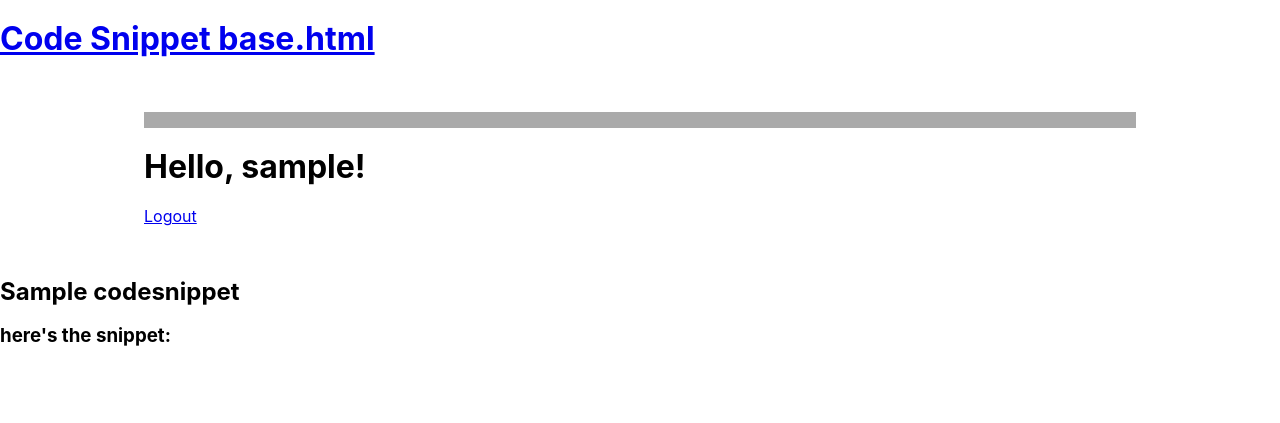
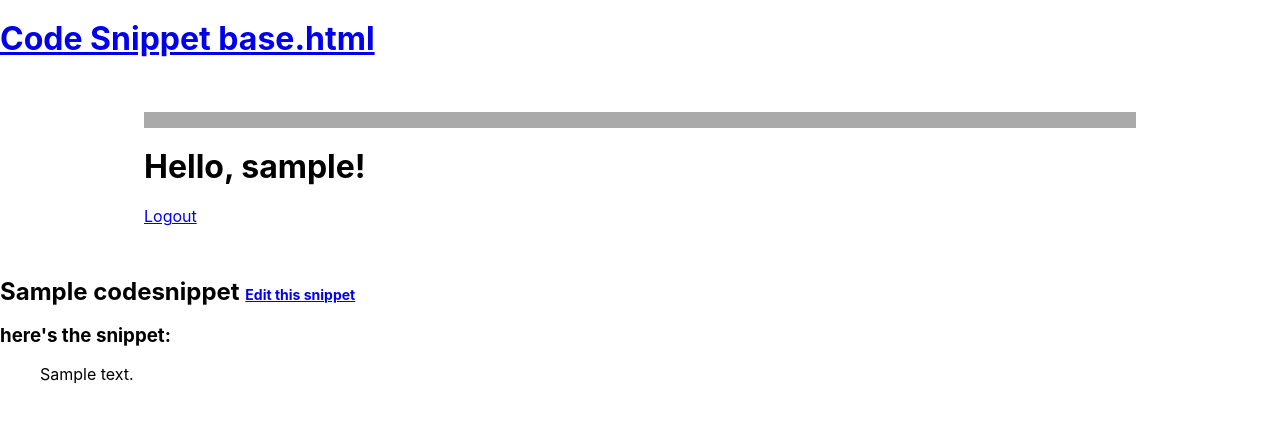
Before and after one commit to momentum-team-1/django-from-scratch-Aaron-1453, a Django app: page /code_snippet/1/ in a window 1280 px wide. Shown: the top 423 px of the page. Run offline with Django 3.2, Linux system fonts and the light colour scheme; a user stored in the database is signed in; tables that the repository leaves empty hold one stand-in row (values such as "Sample post").

Commit message:
edit complete

```diff
--- a/Jango/urls.py
+++ b/Jango/urls.py
@@ -26,8 +26,7 @@ urlpatterns = [
     path('accounts/', include('registration.backends.simple.urls')),
     path('code_snippet/<int:snippet_pk>/', code_snippet_views.snippet_detail, name='snippet_detail'),
     path('code_snippet/add_new_snippet', code_snippet_views.add_new_snippet, name="add_new_snippet"),
-
-
+    path('snippets/<int:snippet_pk>/edit_snippet/', code_snippet_views.edit_snippet, name='edit_snippet'),
 ]
 
 if settings.DEBUG:
--- a/code_snippet/views.py
+++ b/code_snippet/views.py
@@ -24,10 +24,25 @@ def add_new_snippet(request):
     if request.method == "POST":
         form = SnippetForm(data=request.POST)
         if form.is_valid():
-            snippet = form.save(commit=False)
-            snippet.user = request.user
-            snippet.save()
-        return redirect(to='snippet_detail', snippet_pk=snippet.pk)
+            new_snippet = form.save(commit=False)
+            new_snippet.user = request.user
+            new_snippet.save()
+        return redirect(to='snippet_detail', snippet_pk=new_snippet.pk)
     else:
         form = SnippetForm()
     return render(request, 'code_snippet/add_new_snippet.html', {"form": form})
+
+@login_required
+def edit_snippet(request, snippet_pk):
+    snippet = get_object_or_404(request.user.code_snippets, pk=snippet_pk)
+
+    if request.method == "POST":
+        form = SnippetForm(instance=snippet, data=request.POST)
+        if form.is_valid():
+            snippet = form.save()
+            return redirect(to='snippet_detail', snippet_pk=snippet.pk)
+
+    else:
+        form = SnippetForm(instance=snippet)
+
+    return render(request, "code_snippet/edit_snippet.html", {'form': form, 'snippet': snippet})
--- a/templates/code_snippet/snippet_detail.html
+++ b/templates/code_snippet/snippet_detail.html
@@ -8,12 +8,12 @@ Code Snippets - {{ snippet.title }}
 
 {% block content %}
 
-<h2>{{ snippet.title }}</h2>
+<h2>{{ snippet.title }} <small class="f6"><a href="{% url 'edit_snippet' snippet_pk=snippet.pk %}">Edit this snippet</a></small></h2>
 
 <h3>here's the snippet:</h3>
 
 <ol>
-    {% if snippet.body.all %}
+    {% if snippet.body %}
         <p>{{ snippet.body }}</p>
     {% endif %}
 </ol>
```
Also changed, not shown: templates/code_snippet/edit_snippet.html (added, +20 -0 lines).
